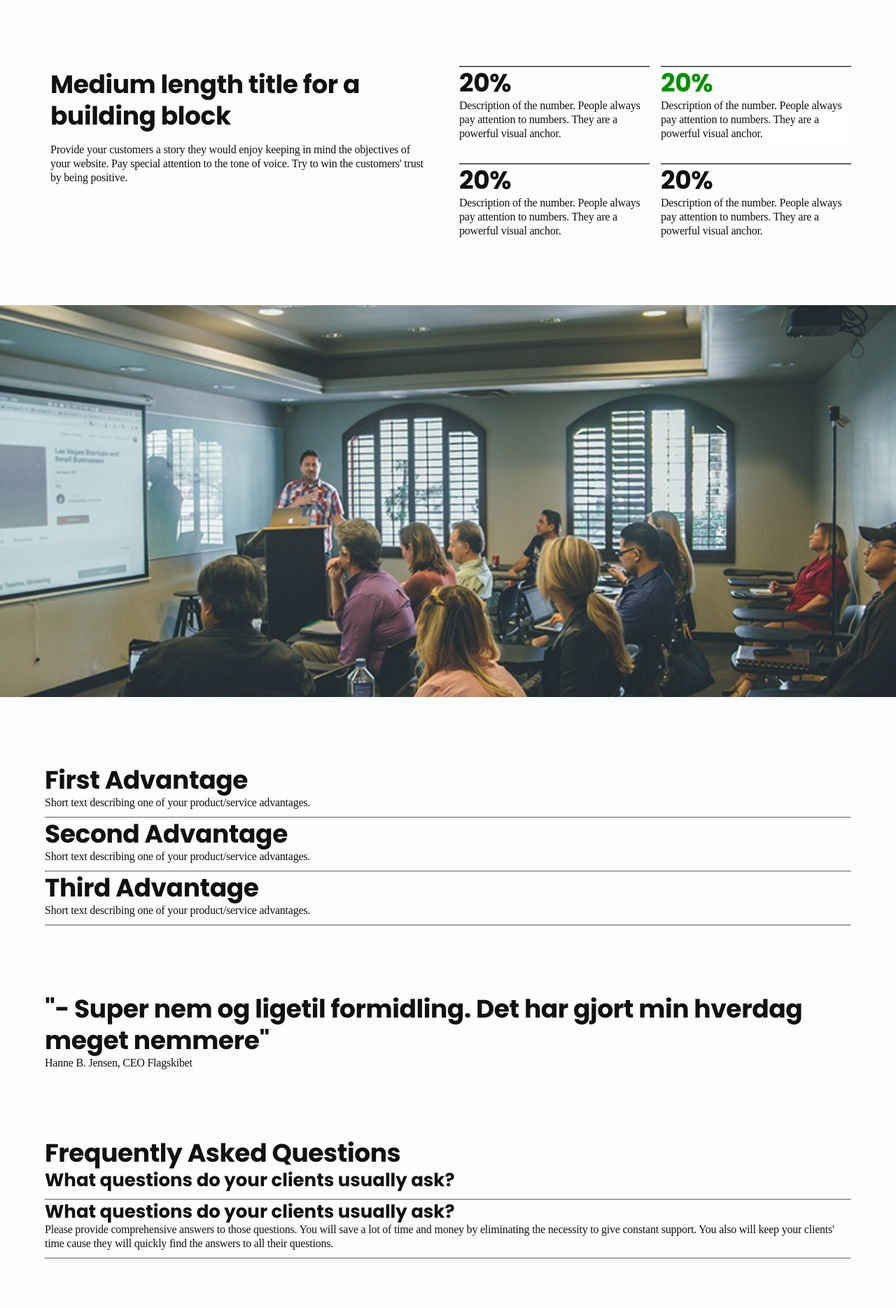
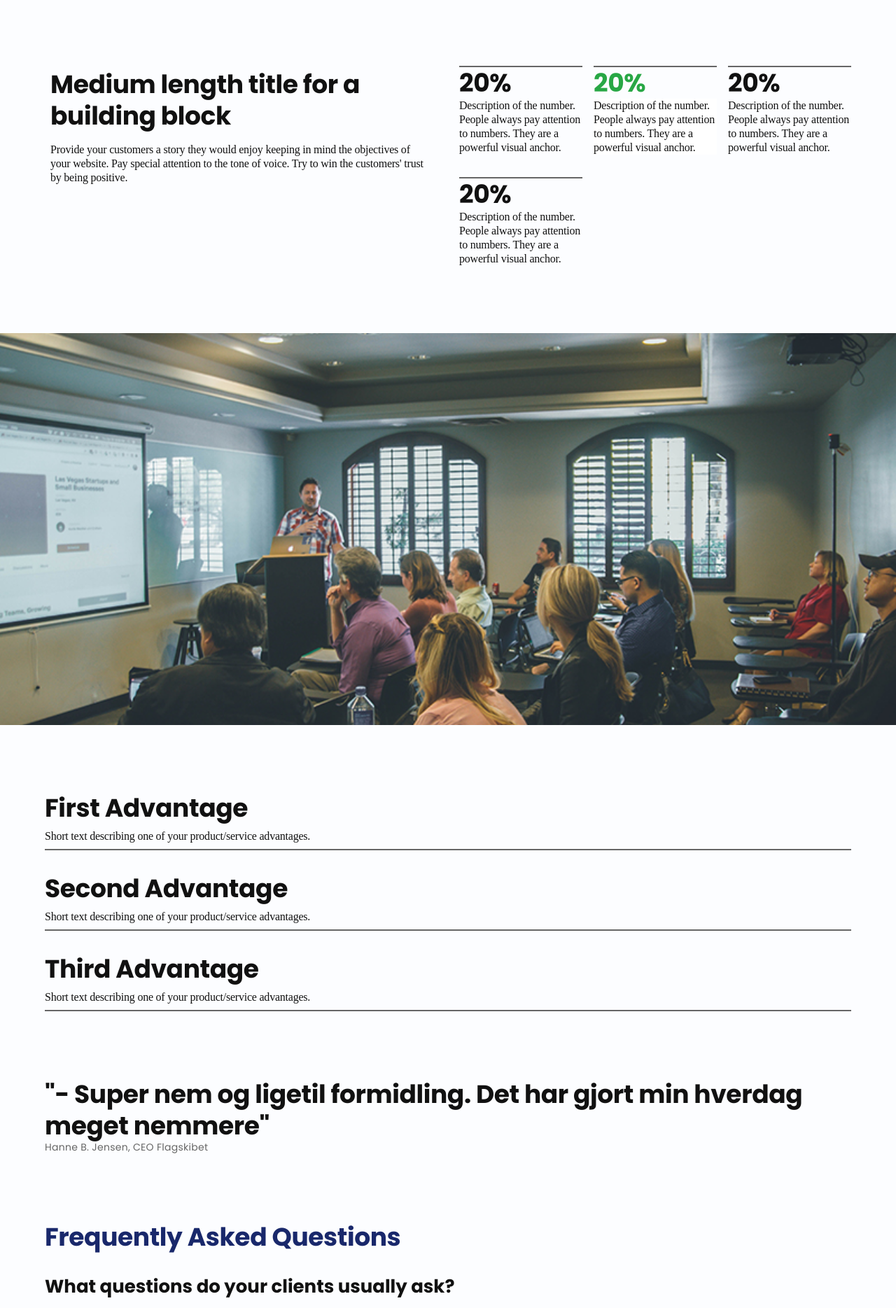
Before and after one commit to synku20777/itworkshop, a plain HTML site: page workshop.html in a window 1280 px wide. Shown: the part 851-2720 px from the top of the page at 70% size. Drawn offline with Linux system fonts and the light colour scheme.

Commit message:
Refactor CSS styles and update HTML markup

```diff
--- a/styles.css
+++ b/styles.css
@@ -501,6 +501,31 @@ main .container {
   padding-left: 15%;
 }
 
+.parent {
+  display: grid;
+  grid-template-columns: repeat(auto-fit, minmax(200px, 1fr));
+  grid-column-gap: 32px;
+  grid-row-gap: 32px;
+}
+
+/* .div1 {
+  grid-area: 1 / 1 / 5 / 3;
+} */
+
+.four-blockgrid {
+  display: grid;
+  grid-template-columns: repeat(auto-fit, minmax(150px, 4fr));
+  grid-column-gap: 1rem;
+  grid-row-gap: 2rem;
+}
+
+.line-hr {
+  height: 2px;
+  background-color: var(--dark-gray);
+  border: none;
+  border-bottom: none;
+}
+
 /* footer */
 
 footer {
@@ -542,6 +567,32 @@ footer ul {
   justify-content: space-between;
 }
 
+.span-cta {
+  display: flex;
+  flex-direction: column;
+  gap: 0.5rem;
+  text-decoration: none;
+}
+
+.cta-container {
+  text-decoration: none;
+  color: var(--black);
+}
+
+.ctas-container {
+  display: flex;
+  flex-direction: column;
+  gap: 2rem;
+  width: 100%;
+}
+
+.FAQ {
+  display: flex;
+  flex-direction: column;
+  gap: 2rem;
+  width: 100%;
+}
+
 
 
 /*  media queries for different screen sizes */
@@ -559,6 +610,10 @@ footer ul {
 
   .sell .article {
     margin: 0rem 10%;
+  }
+
+  .container>* {
+    padding: 0rem 2rem;
   }
 
   .hero,
@@ -589,8 +644,20 @@ footer ul {
     bottom: -10%;
   }
 
+  /* .parent {
+    grid-template-columns: 1fr;
+  } */
+
+  .top-nav {
+    padding: 1rem 2rem;
+  }
+
   .sell .article {
     margin: 0rem 10%;
+  }
+
+  .container>* {
+    padding: 0rem 2rem;
   }
 
   .desktop-nav {
@@ -634,7 +701,6 @@ footer ul {
     max-width: 70vw;
   }
 
-
   .sell#Workshop {
     flex-direction: row-reverse;
     align-items: flex-end;
@@ -662,52 +728,14 @@ footer ul {
 /*workshop*/
 /* create mobile container for normal sections that need padding */
 
-.parent {
-  display: grid;
-  grid-template-columns: repeat(4, 1fr);
-  grid-template-rows: repeat(4, 1fr);
-  grid-column-gap: 32px;
-  grid-row-gap: 16px;
-}
 
-.div1 {
-  grid-area: 1 / 1 / 5 / 3;
-}
-
-.four-blockgrid {
-  grid-area: 1 / 3 / 5 / 5;
-  display: grid;
-  grid-template-columns: repeat(2, 1fr);
-  grid-template-rows: repeat(2, 1fr);
-  grid-column-gap: 1rem;
-  grid-row-gap: 2rem;
-}
-
-.line-hr {
-  height: 2px;
-  background-color: var(--dark-gray);
-  border: none;
-  border-bottom: none;
-}
 
 /* .grid-box {
   grid-column-start: 2;
   grid-row-start: 2;
 } */
 
-.cta-container {
-  width: 100%;
-  /* padding: 0 10% 10% 10%; */
-  color: var(--black);
-  text-decoration: none;
-}
 
-.span-cta {
-  width: 100%;
-  height: 80px;
-  flex-direction: row;
-  /* padding: 0 16px 0 16px; */
-}
 
 /*om*/
 
@@ -735,7 +763,7 @@ textarea {
   /* Full width */
   padding: 12px;
   /* Some padding */
-  border: 1px solid #ccc;
+  border: 1px solid var(--dark-gray);
   /* Gray border */
   border-radius: 4px;
   /* Rounded borders */
@@ -750,7 +778,7 @@ textarea {
 }
 
 .call-box {
-  background-color: #efeee8;
+  background-color: var(--white);
   width: 100%;
   padding: 6%;
   border-radius: 8px;
--- a/workshop.html
+++ b/workshop.html
@@ -88,7 +88,7 @@
             <div class="grid-box">
               <hr class="line-hr" />
               <!--change text-->
-              <h2 style="color: #039200">20%</h2>
+              <h2 class="text-success">20%</h2>
               <p style="background-color: white">
                 Description of the number. People always pay attention to
                 numbers. They are a powerful visual anchor.
@@ -132,14 +132,14 @@
 
       <!-- articles conatiner -->
       <div class="container">
-        <div class="cta-container">
+        <div class="ctas-container">
           <a class="cta-container" href="">
             <span class="span-cta">
               <h2>First Advantage</h2>
               <p>
                 Short text describing one of your product/service advantages.
               </p>
-              <hr style="margin-top: 10px; color: lightgrey" />
+              <hr class="line-hr" />
             </span>
           </a>
           <a class="cta-container" href="">
@@ -148,7 +148,7 @@
               <p>
                 Short text describing one of your product/service advantages.
               </p>
-              <hr style="margin-top: 10px; color: lightgrey" />
+              <hr class="line-hr" />
             </span>
           </a>
           <a class="cta-container" href="">
@@ -157,7 +157,7 @@
               <p>
                 Short text describing one of your product/service advantages.
               </p>
-              <hr style="margin-top: 10px; color: lightgrey" />
+              <hr class="line-hr" />
             </span>
           </a>
         </div>
@@ -167,10 +167,10 @@
             "- Super nem og ligetil formidling. Det har gjort min hverdag meget
             nemmere"
           </h2>
-          <p>Hanne B. Jensen, CEO Flagskibet</p>
+          <div class="subinfo-text">Hanne B. Jensen, CEO Flagskibet</div>
         </div>
 
-        <div class="FAQ">
+        <div class="FAQ text-primary">
           <h2>Frequently Asked Questions</h2>
           <a class="cta-container" href="">
             <span class="span-cta">
```
